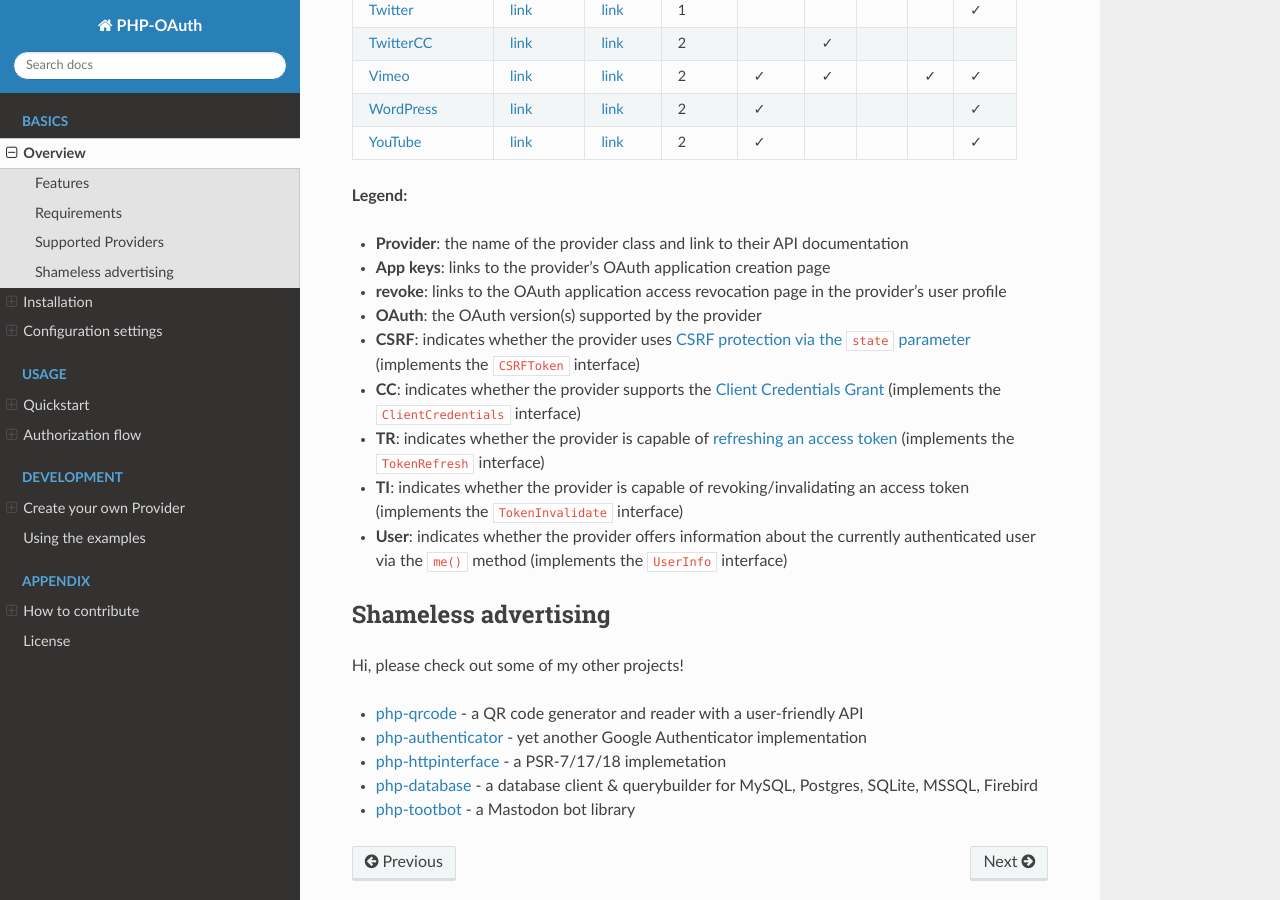
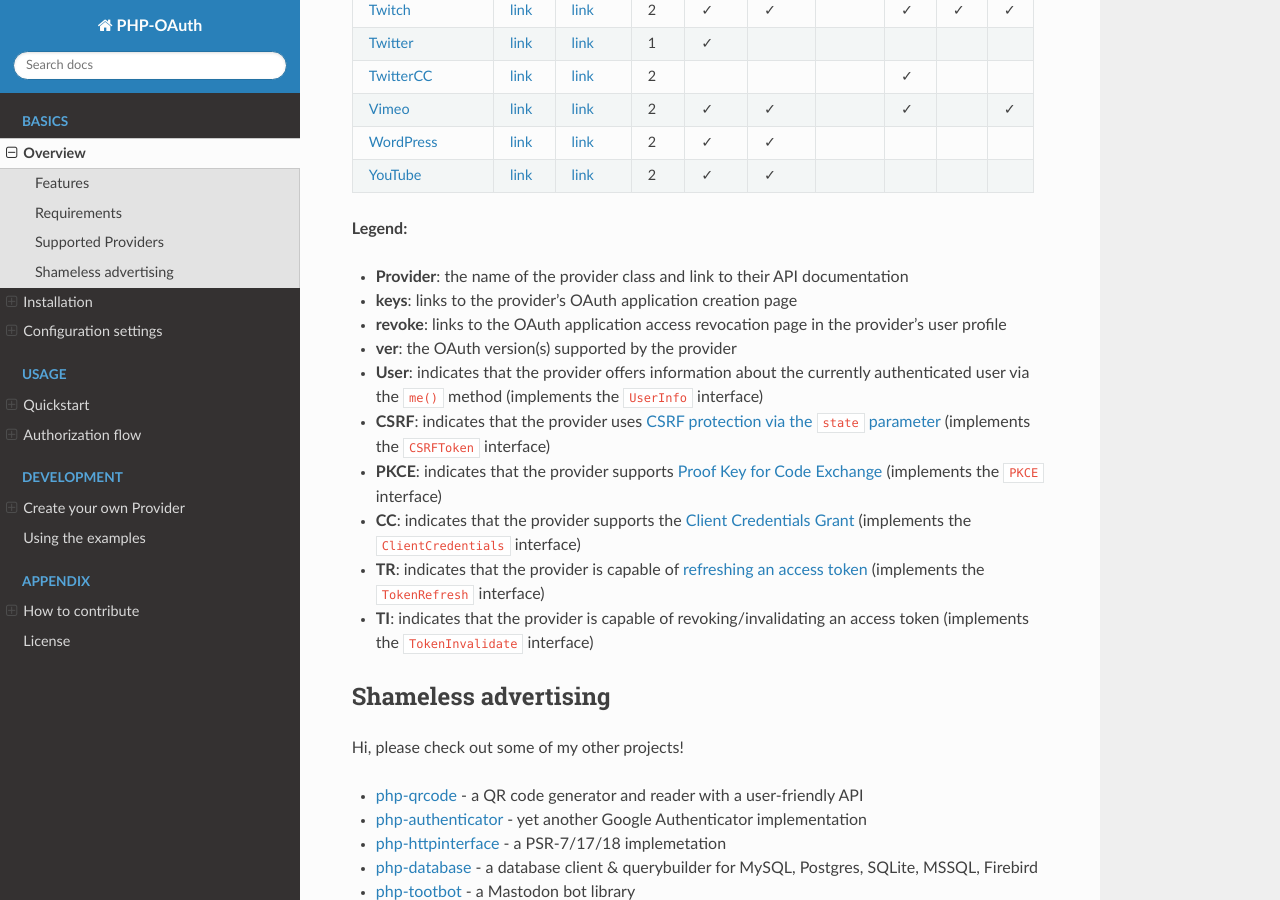
Before and after one commit to chillerlan/php-oauth, a Sphinx documentation site: the page built from docs/Basics/Overview.md, in a window 1280 px wide and 900 px high, scrolled down 2193 px. Built offline with Sphinx 7.4.7 and the Read the Docs theme 2.0.0, drawn with Linux system fonts in a browser that asks for light colours; pages that are not in the unit, such as notebooks, are missing from menus; some of the changed text lies outside the part shown.

Commit message:
:octocat: Provider table update

```diff
--- a/docs/Basics/Overview.md
+++ b/docs/Basics/Overview.md
@@ -36,61 +36,63 @@
 <!-- TABLE-START -->
 <!-- this table is auto-created via /examples/create-description.php -->
 
-| Provider | App keys | revoke | OAuth | CSRF | CC | TR | TI | User |
-|----------|----------|--------|-------|------|----|----|----|------|
-| [Amazon](https://developer.amazon.com/docs/login-with-amazon/web-docs.html) | [link](https://developer.amazon.com/loginwithamazon/console/site/lwa/overview.html) |  | 2 | ✓ |  | ✓ |  | ✓ |
-| [BattleNet](https://develop.battle.net/documentation) | [link](https://develop.battle.net/access/clients) | [link](https://account.blizzard.com/connections) | 2 | ✓ | ✓ |  |  | ✓ |
-| [BigCartel](https://developers.bigcartel.com/api/v1) | [link](https://bigcartel.wufoo.com/forms/big-cartel-api-application/) | [link](https://my.bigcartel.com/account) | 2 | ✓ |  |  | ✓ | ✓ |
-| [Bitbucket](https://developer.atlassian.com/bitbucket/api/2/reference/) | [link](https://developer.atlassian.com/apps/) |  | 2 | ✓ | ✓ | ✓ |  | ✓ |
-| [Deezer](https://developers.deezer.com/api) | [link](https://developers.deezer.com/myapps) | [link](https://www.deezer.com/account/apps) | 2 | ✓ |  |  |  | ✓ |
-| [DeviantArt](https://www.deviantart.com/developers/) | [link](https://www.deviantart.com/developers/apps) | [link](https://www.deviantart.com/settings/applications) | 2 | ✓ | ✓ | ✓ | ✓ | ✓ |
-| [Discogs](https://www.discogs.com/developers/) | [link](https://www.discogs.com/settings/developers) | [link](https://www.discogs.com/settings/applications) | 1 |  |  |  |  | ✓ |
-| [Discord](https://discord.com/developers/) | [link](https://discordapp.com/developers/applications/) |  | 2 | ✓ | ✓ | ✓ | ✓ | ✓ |
-| [Flickr](https://www.flickr.com/services/api/) | [link](https://www.flickr.com/services/apps/create/) | [link](https://www.flickr.com/services/auth/list.gne) | 1 |  |  |  |  | ✓ |
-| [Foursquare](https://location.foursquare.com/developer/reference/foursquare-apis-overview) | [link](https://foursquare.com/developers/apps) | [link](https://foursquare.com/settings/connections) | 2 |  |  |  |  | ✓ |
-| [Gitea](https://docs.gitea.com/api/1.20/) | [link](https://gitea.com/user/settings/applications) | [link](https://gitea.com/user/settings/applications) | 2 | ✓ |  | ✓ |  | ✓ |
-| [GitHub](https://docs.github.com/rest) | [link](https://github.com/settings/developers) | [link](https://github.com/settings/applications) | 2 | ✓ |  | ✓ |  | ✓ |
-| [GitLab](https://docs.gitlab.com/ee/api/rest/) | [link](https://gitlab.com/profile/applications) |  | 2 | ✓ | ✓ | ✓ |  | ✓ |
-| [Google](https://developers.google.com/oauthplayground/) | [link](https://console.developers.google.com/apis/credentials) | [link](https://myaccount.google.com/connections) | 2 | ✓ |  |  |  | ✓ |
-| [GuildWars2](https://wiki.guildwars2.com/wiki/API:Main) | [link](https://account.arena.net/applications) | [link](https://account.arena.net/applications) | 2 |  |  |  |  | ✓ |
-| [Imgur](https://apidocs.imgur.com) | [link](https://api.imgur.com/oauth2/addclient) | [link](https://imgur.com/account/settings/apps) | 2 | ✓ |  | ✓ |  | ✓ |
-| [LastFM](https://www.last.fm/api/) | [link](https://www.last.fm/api/account/create) | [link](https://www.last.fm/settings/applications) | - |  |  |  |  | ✓ |
-| [MailChimp](https://mailchimp.com/developer/) | [link](https://admin.mailchimp.com/account/oauth2/) |  | 2 | ✓ |  |  |  | ✓ |
-| [Mastodon](https://docs.joinmastodon.org/api/) | [link](https://mastodon.social/settings/applications) | [link](https://mastodon.social/oauth/authorized_applications) | 2 | ✓ |  | ✓ |  | ✓ |
-| [MicrosoftGraph](https://learn.microsoft.com/graph/overview) | [link](https://aad.portal.azure.com/#blade/Microsoft_AAD_IAM/ActiveDirectoryMenuBlade/RegisteredApps) | [link](https://account.live.com/consent/Manage) | 2 | ✓ |  |  |  | ✓ |
-| [Mixcloud](https://www.mixcloud.com/developers/) | [link](https://www.mixcloud.com/developers/create/) | [link](https://www.mixcloud.com/settings/applications/) | 2 |  |  |  |  | ✓ |
-| [MusicBrainz](https://musicbrainz.org/doc/Development) | [link](https://musicbrainz.org/account/applications) | [link](https://musicbrainz.org/account/applications) | 2 | ✓ |  | ✓ | ✓ | ✓ |
-| [NPROne](https://dev.npr.org/api/) | [link](https://dev.npr.org/console) |  | 2 | ✓ |  | ✓ | ✓ | ✓ |
-| [OpenCaching](https://www.opencaching.de/okapi/) | [link](https://www.opencaching.de/okapi/signup.html) | [link](https://www.opencaching.de/okapi/apps/) | 1 |  |  |  |  | ✓ |
-| [OpenStreetmap](https://wiki.openstreetmap.org/wiki/API) | [link](https://www.openstreetmap.org/user/{USERNAME}/oauth_clients) |  | 1 |  |  |  |  | ✓ |
-| [OpenStreetmap2](https://wiki.openstreetmap.org/wiki/API) | [link](https://www.openstreetmap.org/oauth2/applications) |  | 2 | ✓ |  |  |  | ✓ |
-| [Patreon](https://docs.patreon.com/) | [link](https://www.patreon.com/portal/registration/register-clients) |  | 2 | ✓ |  | ✓ |  | ✓ |
-| [PayPal](https://developer.paypal.com/docs/connect-with-paypal/reference/) | [link](https://developer.paypal.com/developer/applications/) |  | 2 | ✓ | ✓ | ✓ |  | ✓ |
-| [PayPalSandbox](https://developer.paypal.com/docs/connect-with-paypal/reference/) | [link](https://developer.paypal.com/developer/applications/) |  | 2 | ✓ | ✓ | ✓ |  | ✓ |
-| [Slack](https://api.slack.com) | [link](https://api.slack.com/apps) | [link](https://slack.com/apps/manage) | 2 | ✓ |  |  |  | ✓ |
-| [SoundCloud](https://developers.soundcloud.com/) | [link](https://soundcloud.com/you/apps) | [link](https://soundcloud.com/settings/connections) | 2 |  | ✓ | ✓ |  | ✓ |
-| [Spotify](https://developer.spotify.com/documentation/web-api/) | [link](https://developer.spotify.com/dashboard) | [link](https://www.spotify.com/account/apps/) | 2 | ✓ | ✓ | ✓ |  | ✓ |
-| [SteamOpenID](https://developer.valvesoftware.com/wiki/Steam_Web_API) | [link](https://steamcommunity.com/dev/apikey) |  | - |  |  |  |  |  |
-| [Stripe](https://stripe.com/docs/api) | [link](https://dashboard.stripe.com/apikeys) | [link](https://dashboard.stripe.com/account/applications) | 2 | ✓ |  | ✓ | ✓ | ✓ |
-| [Tumblr](https://www.tumblr.com/docs/en/api/v2) | [link](https://www.tumblr.com/oauth/apps) | [link](https://www.tumblr.com/settings/apps) | 1 |  |  |  |  | ✓ |
-| [Tumblr2](https://www.tumblr.com/docs/en/api/v2) | [link](https://www.tumblr.com/oauth/apps) | [link](https://www.tumblr.com/settings/apps) | 2 | ✓ | ✓ | ✓ |  | ✓ |
-| [Twitch](https://dev.twitch.tv/docs/api/reference/) | [link](https://dev.twitch.tv/console/apps/create) | [link](https://www.twitch.tv/settings/connections) | 2 | ✓ | ✓ | ✓ | ✓ | ✓ |
-| [Twitter](https://developer.twitter.com/docs) | [link](https://developer.twitter.com/apps) | [link](https://twitter.com/settings/applications) | 1 |  |  |  |  | ✓ |
-| [TwitterCC](https://developer.twitter.com/en/docs/basics/authentication/overview/application-only) | [link](https://developer.twitter.com/apps) | [link](https://twitter.com/settings/applications) | 2 |  | ✓ |  |  |  |
-| [Vimeo](https://developer.vimeo.com) | [link](https://developer.vimeo.com/apps) | [link](https://vimeo.com/settings/apps) | 2 | ✓ | ✓ |  | ✓ | ✓ |
-| [WordPress](https://developer.wordpress.com/docs/api/) | [link](https://developer.wordpress.com/apps/) | [link](https://wordpress.com/me/security/connected-applications) | 2 | ✓ |  |  |  | ✓ |
-| [YouTube](https://developers.google.com/oauthplayground/) | [link](https://console.developers.google.com/apis/credentials) | [link](https://myaccount.google.com/connections) | 2 | ✓ |  |  |  | ✓ |
+| Provider | keys | revoke | ver | User | CSRF | PKCE | CC | TR | TI |
+|----------|------|--------|-----|------|------|------|----|----|----|
+| [Amazon](https://developer.amazon.com/docs/login-with-amazon/web-docs.html) | [link](https://developer.amazon.com/loginwithamazon/console/site/lwa/overview.html) |  | 2 | ✓ | ✓ |  |  | ✓ |  |
+| [BattleNet](https://develop.battle.net/documentation) | [link](https://develop.battle.net/access/clients) | [link](https://account.blizzard.com/connections) | 2 | ✓ | ✓ |  | ✓ |  |  |
+| [BigCartel](https://developers.bigcartel.com/api/v1) | [link](https://bigcartel.wufoo.com/forms/big-cartel-api-application/) | [link](https://my.bigcartel.com/account) | 2 | ✓ | ✓ |  |  |  | ✓ |
+| [Bitbucket](https://developer.atlassian.com/bitbucket/api/2/reference/) | [link](https://developer.atlassian.com/apps/) |  | 2 | ✓ | ✓ |  | ✓ | ✓ |  |
+| [Codeberg](https://codeberg.org/api/swagger) | [link](https://codeberg.org/user/settings/applications) | [link](https://codeberg.org/user/settings/applications) | 2 | ✓ | ✓ | ✓ |  | ✓ |  |
+| [Deezer](https://developers.deezer.com/api) | [link](https://developers.deezer.com/myapps) | [link](https://www.deezer.com/account/apps) | 2 | ✓ | ✓ |  |  |  |  |
+| [DeviantArt](https://www.deviantart.com/developers/) | [link](https://www.deviantart.com/developers/apps) | [link](https://www.deviantart.com/settings/applications) | 2 | ✓ | ✓ |  | ✓ | ✓ | ✓ |
+| [Discogs](https://www.discogs.com/developers/) | [link](https://www.discogs.com/settings/developers) | [link](https://www.discogs.com/settings/applications) | 1 | ✓ |  |  |  |  |  |
+| [Discord](https://discord.com/developers/) | [link](https://discordapp.com/developers/applications/) |  | 2 | ✓ | ✓ |  | ✓ | ✓ | ✓ |
+| [Flickr](https://www.flickr.com/services/api/) | [link](https://www.flickr.com/services/apps/create/) | [link](https://www.flickr.com/services/auth/list.gne) | 1 | ✓ |  |  |  |  |  |
+| [Foursquare](https://location.foursquare.com/developer/reference/foursquare-apis-overview) | [link](https://foursquare.com/developers/apps) | [link](https://foursquare.com/settings/connections) | 2 | ✓ |  |  |  |  |  |
+| [Gitea](https://docs.gitea.com/api/1.20/) | [link](https://gitea.com/user/settings/applications) | [link](https://gitea.com/user/settings/applications) | 2 | ✓ | ✓ | ✓ |  | ✓ |  |
+| [GitHub](https://docs.github.com/rest) | [link](https://github.com/settings/developers) | [link](https://github.com/settings/applications) | 2 | ✓ | ✓ |  |  | ✓ |  |
+| [GitLab](https://docs.gitlab.com/ee/api/rest/) | [link](https://gitlab.com/profile/applications) |  | 2 | ✓ | ✓ |  | ✓ | ✓ |  |
+| [Google](https://developers.google.com/oauthplayground/) | [link](https://console.developers.google.com/apis/credentials) | [link](https://myaccount.google.com/connections) | 2 | ✓ | ✓ |  |  |  |  |
+| [GuildWars2](https://wiki.guildwars2.com/wiki/API:Main) | [link](https://account.arena.net/applications) | [link](https://account.arena.net/applications) | 2 | ✓ |  |  |  |  |  |
+| [Imgur](https://apidocs.imgur.com) | [link](https://api.imgur.com/oauth2/addclient) | [link](https://imgur.com/account/settings/apps) | 2 | ✓ | ✓ |  |  | ✓ |  |
+| [LastFM](https://www.last.fm/api/) | [link](https://www.last.fm/api/account/create) | [link](https://www.last.fm/settings/applications) | - | ✓ |  |  |  |  |  |
+| [MailChimp](https://mailchimp.com/developer/) | [link](https://admin.mailchimp.com/account/oauth2/) |  | 2 | ✓ | ✓ |  |  |  |  |
+| [Mastodon](https://docs.joinmastodon.org/api/) | [link](https://mastodon.social/settings/applications) | [link](https://mastodon.social/oauth/authorized_applications) | 2 | ✓ | ✓ |  |  | ✓ |  |
+| [MicrosoftGraph](https://learn.microsoft.com/graph/overview) | [link](https://aad.portal.azure.com/#blade/Microsoft_AAD_IAM/ActiveDirectoryMenuBlade/RegisteredApps) | [link](https://account.live.com/consent/Manage) | 2 | ✓ | ✓ |  |  |  |  |
+| [Mixcloud](https://www.mixcloud.com/developers/) | [link](https://www.mixcloud.com/developers/create/) | [link](https://www.mixcloud.com/settings/applications/) | 2 | ✓ |  |  |  |  |  |
+| [MusicBrainz](https://musicbrainz.org/doc/Development) | [link](https://musicbrainz.org/account/applications) | [link](https://musicbrainz.org/account/applications) | 2 | ✓ | ✓ |  |  | ✓ | ✓ |
+| [NPROne](https://dev.npr.org/api/) | [link](https://dev.npr.org/console) |  | 2 | ✓ | ✓ |  |  | ✓ | ✓ |
+| [OpenCaching](https://www.opencaching.de/okapi/) | [link](https://www.opencaching.de/okapi/signup.html) | [link](https://www.opencaching.de/okapi/apps/) | 1 | ✓ |  |  |  |  |  |
+| [OpenStreetmap](https://wiki.openstreetmap.org/wiki/API) | [link](https://www.openstreetmap.org/user/{USERNAME}/oauth_clients) |  | 1 | ✓ |  |  |  |  |  |
+| [OpenStreetmap2](https://wiki.openstreetmap.org/wiki/API) | [link](https://www.openstreetmap.org/oauth2/applications) |  | 2 | ✓ | ✓ |  |  |  |  |
+| [Patreon](https://docs.patreon.com/) | [link](https://www.patreon.com/portal/registration/register-clients) |  | 2 | ✓ | ✓ |  |  | ✓ |  |
+| [PayPal](https://developer.paypal.com/docs/connect-with-paypal/reference/) | [link](https://developer.paypal.com/developer/applications/) |  | 2 | ✓ | ✓ |  | ✓ | ✓ |  |
+| [PayPalSandbox](https://developer.paypal.com/docs/connect-with-paypal/reference/) | [link](https://developer.paypal.com/developer/applications/) |  | 2 | ✓ | ✓ |  | ✓ | ✓ |  |
+| [Slack](https://api.slack.com) | [link](https://api.slack.com/apps) | [link](https://slack.com/apps/manage) | 2 | ✓ | ✓ |  |  |  |  |
+| [SoundCloud](https://developers.soundcloud.com/) | [link](https://soundcloud.com/you/apps) | [link](https://soundcloud.com/settings/connections) | 2 | ✓ |  |  | ✓ | ✓ |  |
+| [Spotify](https://developer.spotify.com/documentation/web-api/) | [link](https://developer.spotify.com/dashboard) | [link](https://www.spotify.com/account/apps/) | 2 | ✓ | ✓ |  | ✓ | ✓ |  |
+| [SteamOpenID](https://developer.valvesoftware.com/wiki/Steam_Web_API) | [link](https://steamcommunity.com/dev/apikey) |  | - |  |  |  |  |  |  |
+| [Stripe](https://stripe.com/docs/api) | [link](https://dashboard.stripe.com/apikeys) | [link](https://dashboard.stripe.com/account/applications) | 2 | ✓ | ✓ |  |  | ✓ | ✓ |
+| [Tumblr](https://www.tumblr.com/docs/en/api/v2) | [link](https://www.tumblr.com/oauth/apps) | [link](https://www.tumblr.com/settings/apps) | 1 | ✓ |  |  |  |  |  |
+| [Tumblr2](https://www.tumblr.com/docs/en/api/v2) | [link](https://www.tumblr.com/oauth/apps) | [link](https://www.tumblr.com/settings/apps) | 2 | ✓ | ✓ |  | ✓ | ✓ |  |
+| [Twitch](https://dev.twitch.tv/docs/api/reference/) | [link](https://dev.twitch.tv/console/apps/create) | [link](https://www.twitch.tv/settings/connections) | 2 | ✓ | ✓ |  | ✓ | ✓ | ✓ |
+| [Twitter](https://developer.twitter.com/docs) | [link](https://developer.twitter.com/apps) | [link](https://twitter.com/settings/applications) | 1 | ✓ |  |  |  |  |  |
+| [TwitterCC](https://developer.twitter.com/en/docs/basics/authentication/overview/application-only) | [link](https://developer.twitter.com/apps) | [link](https://twitter.com/settings/applications) | 2 |  |  |  | ✓ |  |  |
+| [Vimeo](https://developer.vimeo.com) | [link](https://developer.vimeo.com/apps) | [link](https://vimeo.com/settings/apps) | 2 | ✓ | ✓ |  | ✓ |  | ✓ |
+| [WordPress](https://developer.wordpress.com/docs/api/) | [link](https://developer.wordpress.com/apps/) | [link](https://wordpress.com/me/security/connected-applications) | 2 | ✓ | ✓ |  |  |  |  |
+| [YouTube](https://developers.google.com/oauthplayground/) | [link](https://console.developers.google.com/apis/credentials) | [link](https://myaccount.google.com/connections) | 2 | ✓ | ✓ |  |  |  |  |
 
 **Legend:**
 - **Provider**: the name of the provider class and link to their API documentation
-- **App keys**: links to the provider's OAuth application creation page
+- **keys**: links to the provider's OAuth application creation page
 - **revoke**: links to the OAuth application access revocation page in the provider's user profile
-- **OAuth**: the OAuth version(s) supported by the provider
-- **CSRF**: indicates whether the provider uses [CSRF protection via the `state` parameter](https://datatracker.ietf.org/doc/html/rfc6749#section-10.12) (implements the `CSRFToken` interface)
-- **CC**: indicates whether the provider supports the [Client Credentials Grant](https://datatracker.ietf.org/doc/html/rfc6749#section-4.4) (implements the `ClientCredentials` interface)
-- **TR**: indicates whether the provider is capable of [refreshing an access token](https://datatracker.ietf.org/doc/html/rfc6749#section-10.4) (implements the `TokenRefresh` interface)
-- **TI**: indicates whether the provider is capable of revoking/invalidating an access token (implements the `TokenInvalidate` interface)
-- **User**: indicates whether the provider offers information about the currently authenticated user via the `me()` method (implements the `UserInfo` interface)
+- **ver**: the OAuth version(s) supported by the provider
+- **User**: indicates that the provider offers information about the currently authenticated user via the `me()` method (implements the `UserInfo` interface)
+- **CSRF**: indicates that the provider uses [CSRF protection via the `state` parameter](https://datatracker.ietf.org/doc/html/rfc6749#section-10.12) (implements the `CSRFToken` interface)
+- **PKCE**: indicates that the provider supports [Proof Key for Code Exchange](https://datatracker.ietf.org/doc/html/rfc7636) (implements the `PKCE` interface)
+- **CC**: indicates that the provider supports the [Client Credentials Grant](https://datatracker.ietf.org/doc/html/rfc6749#section-4.4) (implements the `ClientCredentials` interface)
+- **TR**: indicates that the provider is capable of [refreshing an access token](https://datatracker.ietf.org/doc/html/rfc6749#section-10.4) (implements the `TokenRefresh` interface)
+- **TI**: indicates that the provider is capable of revoking/invalidating an access token (implements the `TokenInvalidate` interface)
 <!-- TABLE_END -->
 
 ## Shameless advertising
```
Also changed, not shown: README.md (+55 -52 lines), 1 other file.
